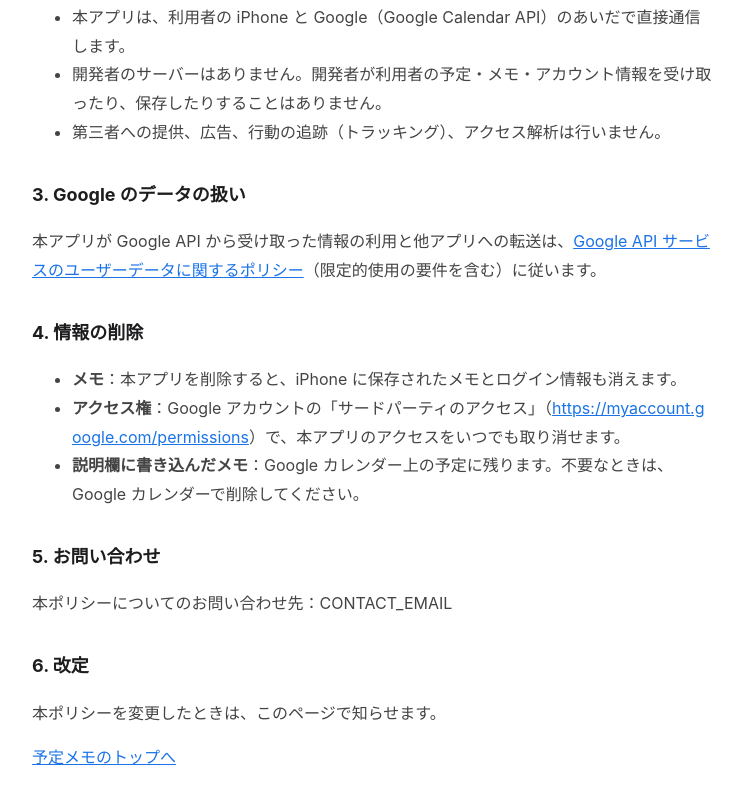
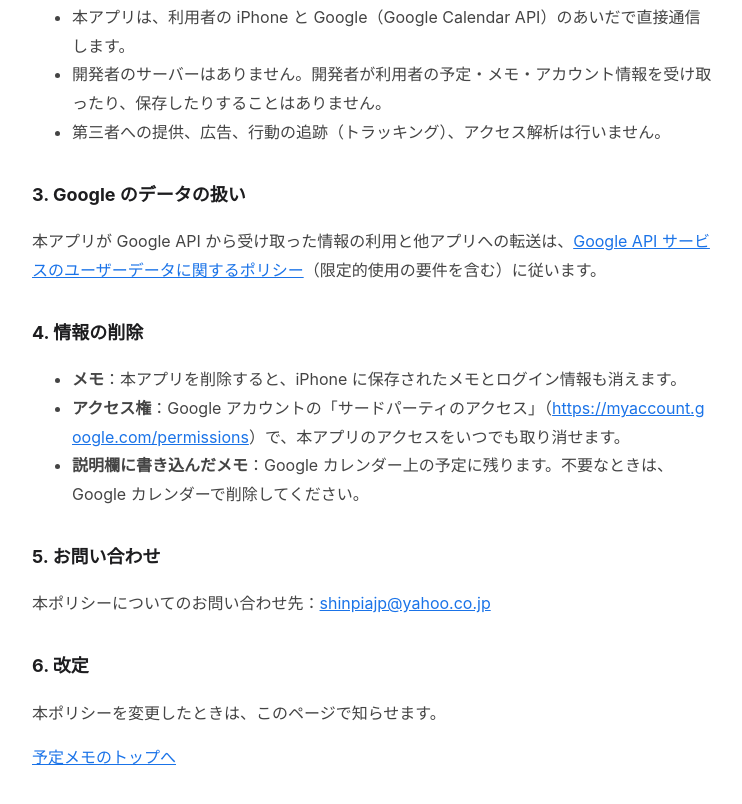
Before and after one commit to ateliershin/yoteimemo, a plain HTML site: page privacy.html in a window 1280 px wide. Shown: the part 596-1400 px from the top of the page, without its empty margins (268-1010 px from the left). Drawn offline with Linux system fonts and the light colour scheme.

Commit message:
プライバシーポリシーにお問い合わせ先を追加
Co-Authored-By: Claude Opus 5.5 <noreply@anthropic.com>

```diff
--- a/privacy.html
+++ b/privacy.html
@@ -48,7 +48,7 @@
   </ul>
 
   <h2>5. お問い合わせ</h2>
-  <p>本ポリシーについてのお問い合わせ先：<span id="contact">CONTACT_EMAIL</span></p>
+  <p>本ポリシーについてのお問い合わせ先：<a href="mailto:shinpiajp@yahoo.co.jp">shinpiajp@yahoo.co.jp</a></p>
 
   <h2>6. 改定</h2>
   <p>本ポリシーを変更したときは、このページで知らせます。</p>
```
